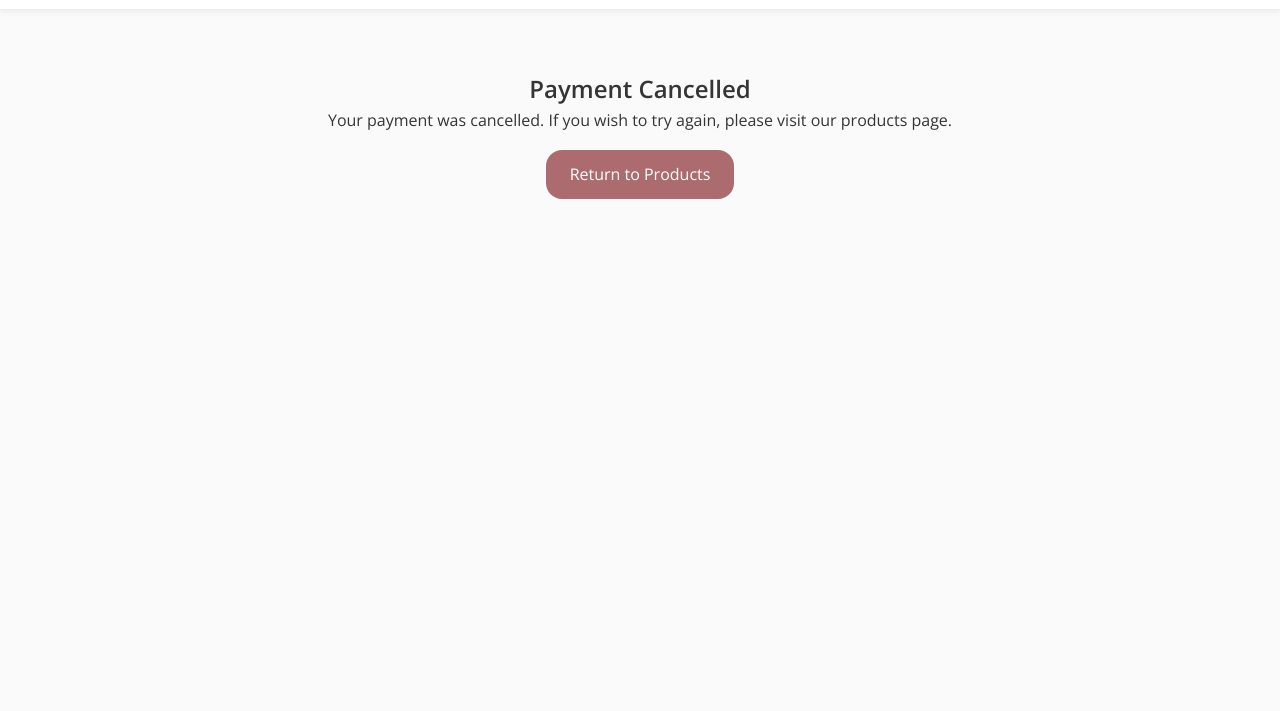
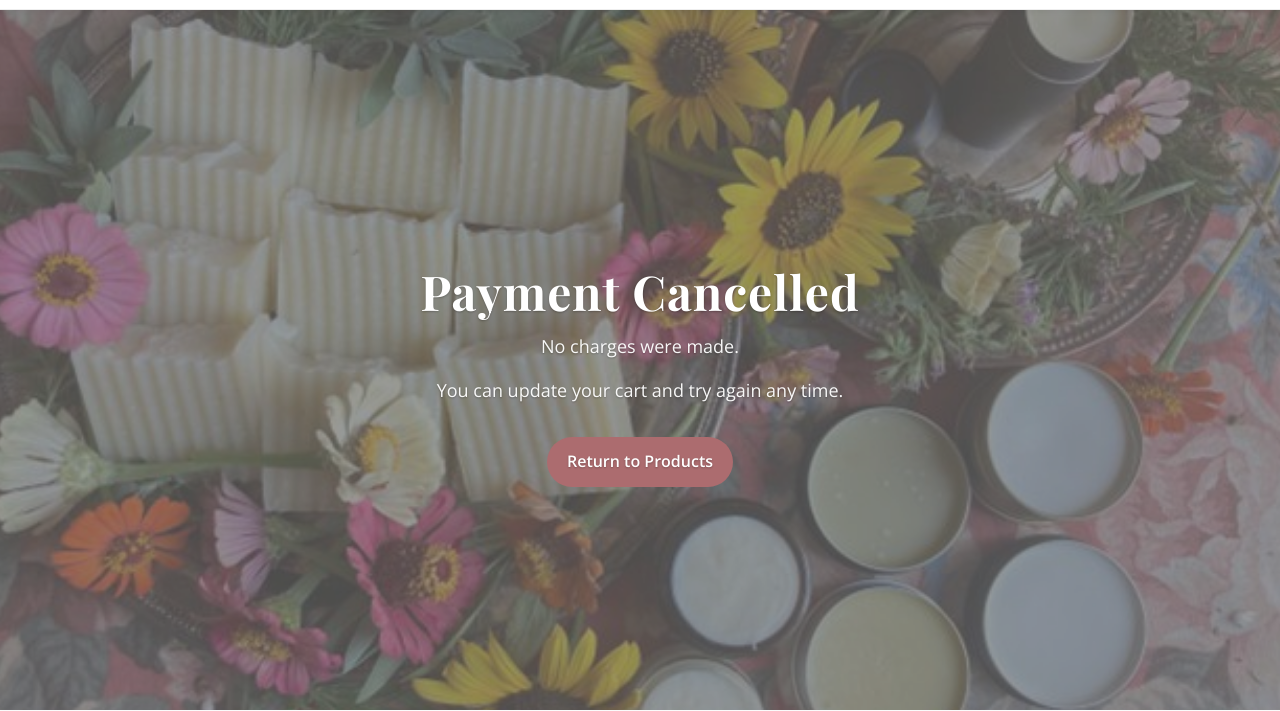
Before and after one commit to mpedrazah/matris-apothecary, a website: page public/cancel.html in a window 1280 px wide. Shown: the part 89-800 px from the top of the page. Drawn offline with nearby package versions, Linux system fonts and the light colour scheme.

Commit message:
fix aesthteic

```diff
--- a/public/cancel.html
+++ b/public/cancel.html
@@ -26,11 +26,17 @@
   </header>
 
   <!-- Cancel Message Section -->
-  <section class="cancel-message" style="text-align: center; padding: 60px 20px;">
-    <h2>Payment Cancelled</h2>
-    <p>Your payment was cancelled. If you wish to try again, please visit our products page.</p>
+  <!-- Hero Section (same structure as success) -->
+<section class="hero hero--full">
+  <img src="images/hero.jpg" alt="Matris Apothecary Hero" class="hero-bg">
+  <div class="hero-text">
+    <h1>Payment Cancelled</h1>
+    <p>No charges were made.</p>
+    <p>You can update your cart and try again any time.</p>
     <a href="products.html" class="btn">Return to Products</a>
-  </section>
+  </div>
+</section>
+
   <script src="cart.js"></script>
   <script defer src="script.js"></script>
 </body>
--- a/server.js
+++ b/server.js
@@ -491,6 +491,7 @@ async function sendOrderConfirmationEmail(
     <p><strong>Total:</strong> $${Number(totalAmount).toFixed(2)}</p>
     <br>Thank you for your business!</br>
     <p>Feel free to email me with any questions or concerns by replying to this email.</p>
+    <p>-Brianna, Matris Apothecary</p>
   `;
 
   const venmoWarning = `<p style="color: red; font-weight: bold;">⚠️ Your order will not be fulfilled until payment is received via Venmo.</p>`;
```
